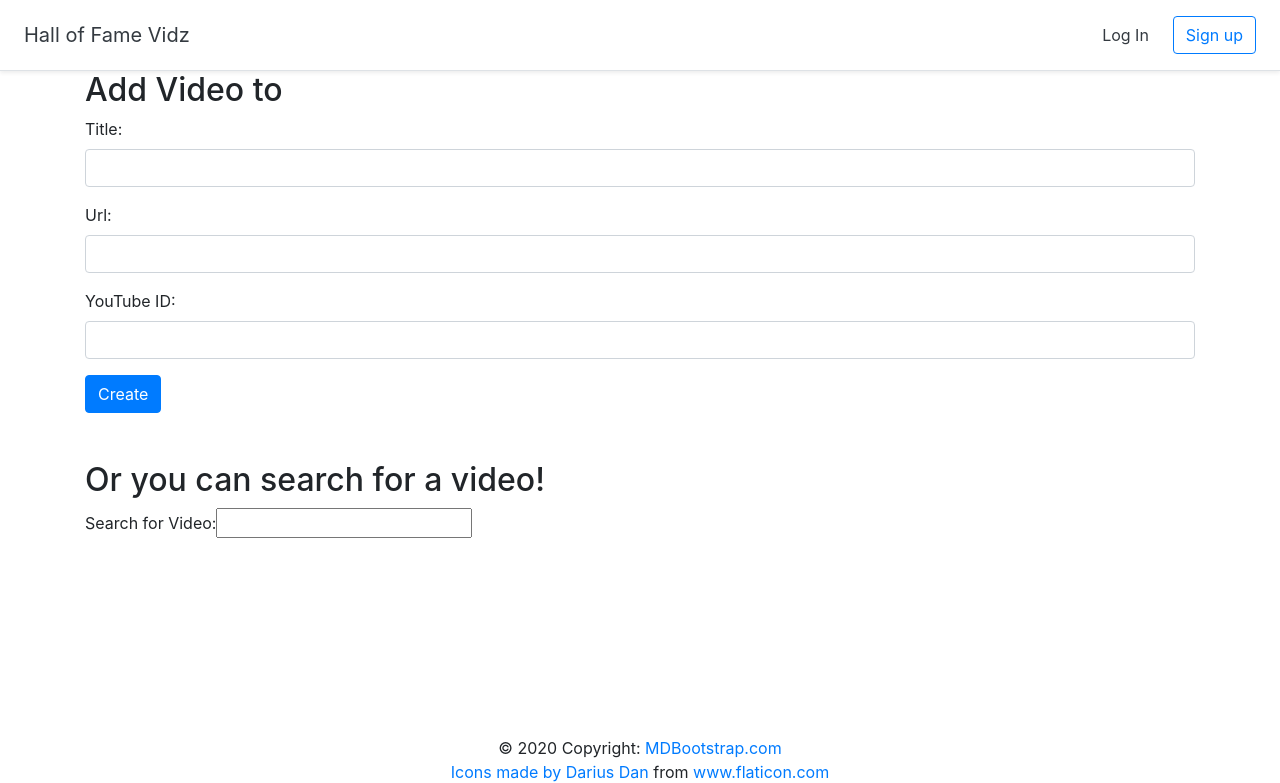
After one commit to ch3ck3rs/hofvidz, a Django app: page /halloffame/1/addvideo in a window 1280 px wide. The commit adds this page. Shown: the top 783 px of the page. Run offline with Django 3.2, Linux system fonts and the light colour scheme; some libraries are stand-ins or nearby versions.

Commit message:
completed forms section of course.  add_video.html is the only page that uses new forms.

```diff
--- /dev/null
+++ b/halls/forms.py
@@ -0,0 +1,13 @@
+from .models import Video
+from django import forms
+
+
+class VideoForm(forms.ModelForm):
+    class Meta:
+        model = Video
+        fields = ['title', 'url', 'youtube_id']
+        labels = {'youtube_id':'YouTube ID'}
+
+
+class SearchForm(forms.Form):
+    search_term = forms.CharField(max_length=255, label="Search for Video")
--- a/halls/models.py
+++ b/halls/models.py
@@ -5,7 +5,6 @@ from django.contrib.auth.models import User
 class Hall(models.Model):
     title = models.CharField(max_length=100)
     user = models.ForeignKey(User, on_delete=models.CASCADE)
-
 
     def __str__(self):
         return self.title
@@ -16,3 +15,6 @@ class Video(models.Model):
     url = models.URLField()
     youtube_id = models.CharField(max_length=100)
     hall = models.ForeignKey(Hall, on_delete=models.CASCADE)
+
+    def __str__(self):
+        return self.title
--- /dev/null
+++ b/halls/templates/halls/add_video.html
@@ -0,0 +1,28 @@
+{% extends 'halls/base.html' %}
+{% block content %}
+
+<div class="container">
+    <h2>Add Video to  </h2>
+    <form method="post">
+        {% csrf_token %}
+
+        {% load widget_tweaks %}
+
+        {% for field in form %}
+        <div class="form-group {% if field.errors %} alert alert-danger {% endif %}">
+            {{ field.errors }}
+            {{ field.label_tag }}
+            {% render_field field class="form-control" %}
+        </div>
+        {% endfor %}
+        <button type="submit" class="btn btn-primary">Create</button>
+    </form>
+    <br />
+    <br />
+    <h2>Or you can search for a video!</h2>
+    <form>
+        {{ search_form }}
+    </form>
+</div>
+
+{% endblock %}
--- a/halls/templates/halls/base.html
+++ b/halls/templates/halls/base.html
@@ -16,8 +16,8 @@
     <h5 class="my-0 mr-md-auto font-weight-normal"><a href="{% url 'home' %}" class="text-dark">Hall of Fame Vidz</a></h5>
     <nav class="my-2 my-md-0 mr-md-3">
       {% if user.is_authenticated %}
-      <a class="p-1 text-dark">Hello,{{user.username}}!</a>
-      <a class="p-2 text-dark" href="#">Dashboard</a>
+      <a class="p-2 text-dark">Hello, {{user.username}}!</a>
+      <a class="p-2 text-dark" href="{% url 'dashboard' %}">Dashboard</a>
       <a class="p-2 text-dark" href="{% url 'logout' %}">Log Out</a>
       {% else %}
       <a class="p-2 text-dark" href="{% url 'login' %}">Log In</a>
--- a/halls/templates/halls/dashboard.html
+++ b/halls/templates/halls/dashboard.html
@@ -3,7 +3,11 @@
 
 <div class="container">
     you are on the dashboard!
-    {{user.username}}
+    <br />
+    <br />
+    <div class="container">
+        <a href="{% url 'create_hall' %}" class="btn btn-outline-primary">Create a Hall</a>
+    </div>
 </div>
 
 {% endblock %}
--- a/halls/views.py
+++ b/halls/views.py
@@ -4,6 +4,7 @@ from django.views import generic
 from django.contrib.auth.forms import UserCreationForm
 from django.contrib.auth import authenticate, login
 from .models import Hall, Video
+from .forms import VideoForm, SearchForm
 
 
 def home(request):
@@ -12,6 +13,24 @@ def home(request):
 
 def dashboard(request):
     return render(request, 'halls/dashboard.html')
+
+
+def add_video(request, pk):
+    form = VideoForm()
+    search_form = SearchForm()
+
+    if request.method == 'POST':
+        #  Create Stuff
+        filled_form = VideoForm(request.POST)
+        if filled_form.is_valid():
+            video = Video()
+            video.url = filled_form.cleaned_data['url']
+            video.title = filled_form.cleaned_data['title']
+            video.youtube_id = filled_form.cleaned_data['youtube_id']
+            video.hall = Hall.objects.get(pk=pk)
+            video.save(request)
+
+    return render(request, 'halls/add_video.html', {'form':form, 'search_form':search_form})
 
 
 class SignUp(generic.CreateView):
--- a/hofvidz/settings.py
+++ b/hofvidz/settings.py
@@ -42,6 +42,7 @@ INSTALLED_APPS = [
     'django.contrib.messages',
     'django.contrib.staticfiles',
     'halls',
+    'widget_tweaks',
 ]
 
 MIDDLEWARE = [
--- a/hofvidz/urls.py
+++ b/hofvidz/urls.py
@@ -33,5 +33,7 @@ urlpatterns = [
     path('halloffame/<int:pk>', views.DetailHall.as_view(), name='detail_hall'),
     path('halloffame/<int:pk>/update', views.UpdateHall.as_view(), name='update_hall'),
     path('halloffame/<int:pk>/delete', views.DeleteHall.as_view(), name='delete_hall'),
+    # Video
+    path('halloffame/<int:pk>/addvideo', views.add_video, name='add_video'),
 ]
 urlpatterns += static(settings.STATIC_URL, document_root=settings.STATIC_ROOT)
```
Also changed, not shown: halls/templates/halls/add_video_forloop.html (added, +21 -0 lines).
